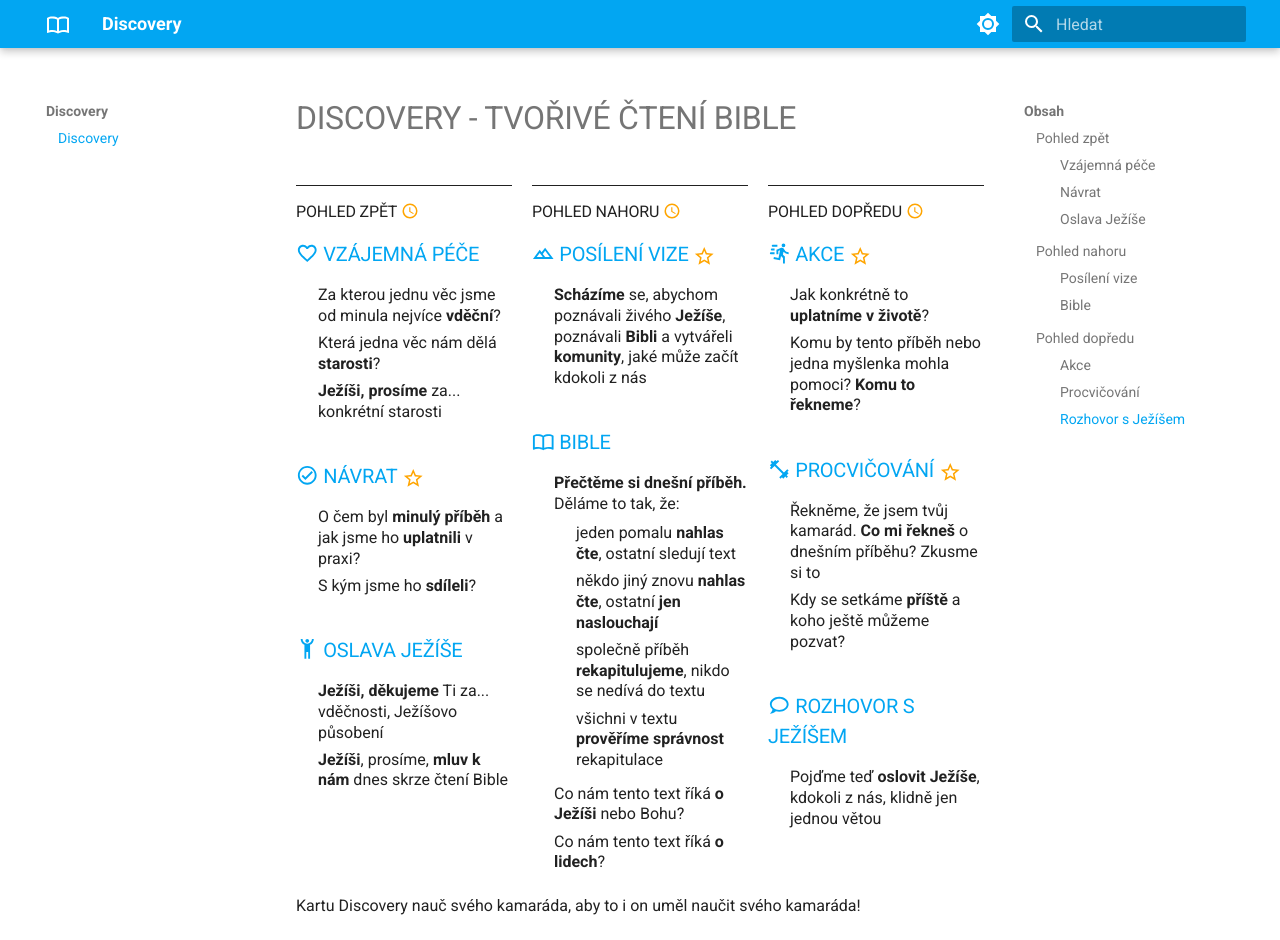
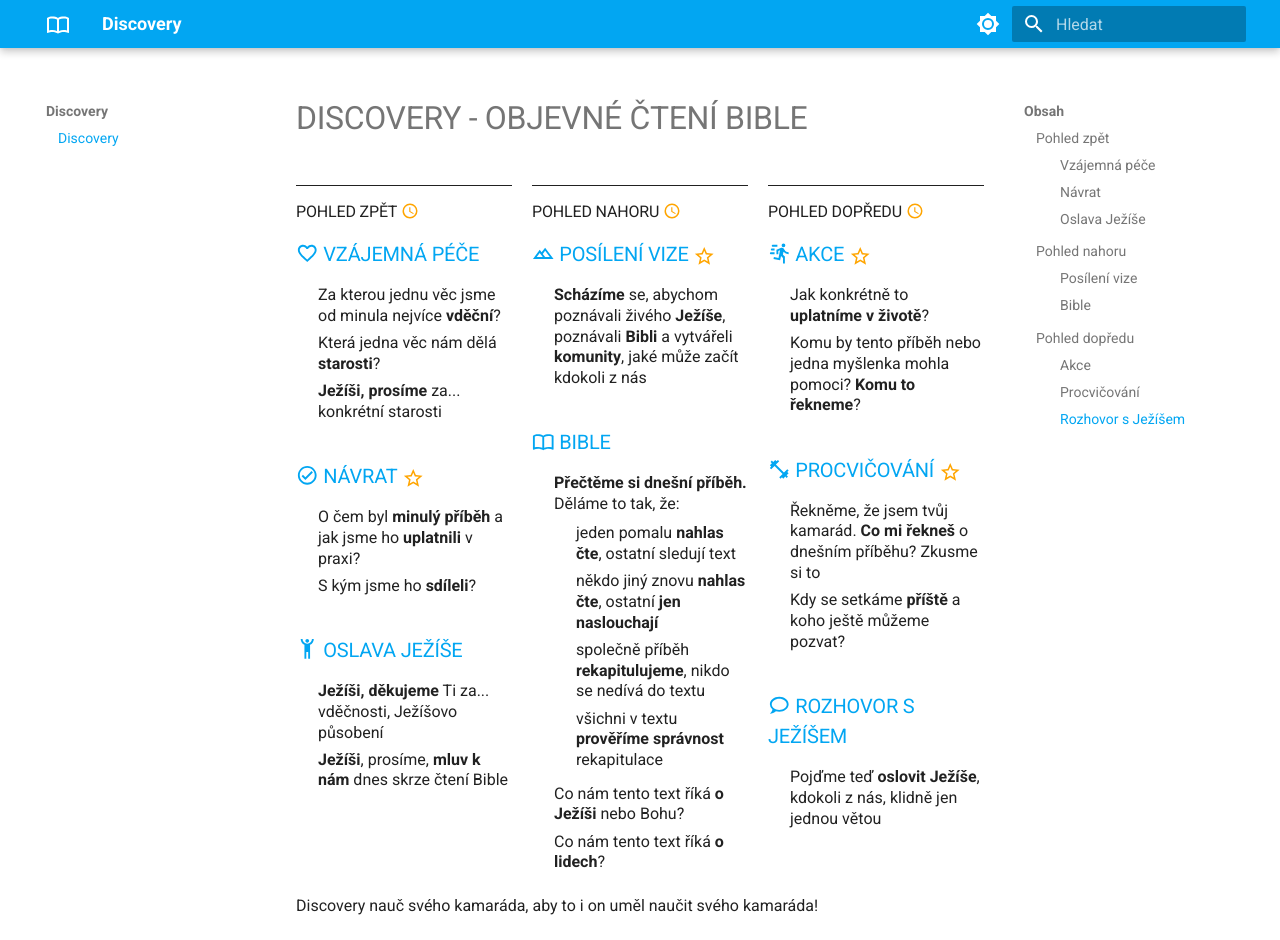
Before and after one commit to dvopalecky/discovery, an MkDocs documentation site: the page built from docs/index.md, in a window 1280 px wide and 940 px high. Built offline with MkDocs 1.6.1 and Material for MkDocs 9.7.7, drawn with Linux system fonts in a browser that asks for light colours.

Commit message:
update text

```diff
--- a/docs/index.md
+++ b/docs/index.md
@@ -1,4 +1,4 @@
-# Discovery - tvořivé čtení Bible
+# Discovery - objevné čtení Bible
 
 <div class="swiper" markdown>
 <div class="swiper-pagination"></div>
@@ -58,4 +58,4 @@
 </div>
 </div>
 
-Kartu Discovery nauč svého kamaráda, aby to i on uměl naučit svého kamaráda!
+Discovery nauč svého kamaráda, aby to i on uměl naučit svého kamaráda!
```
